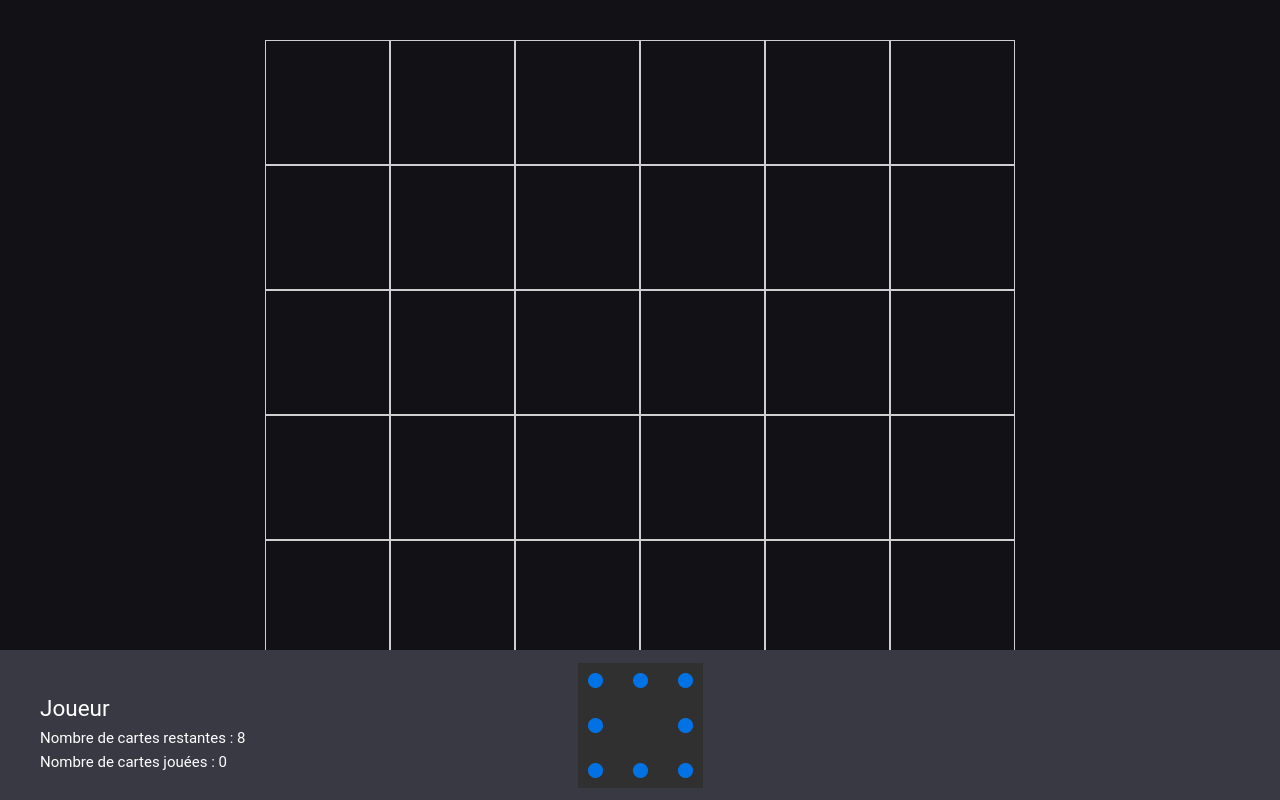
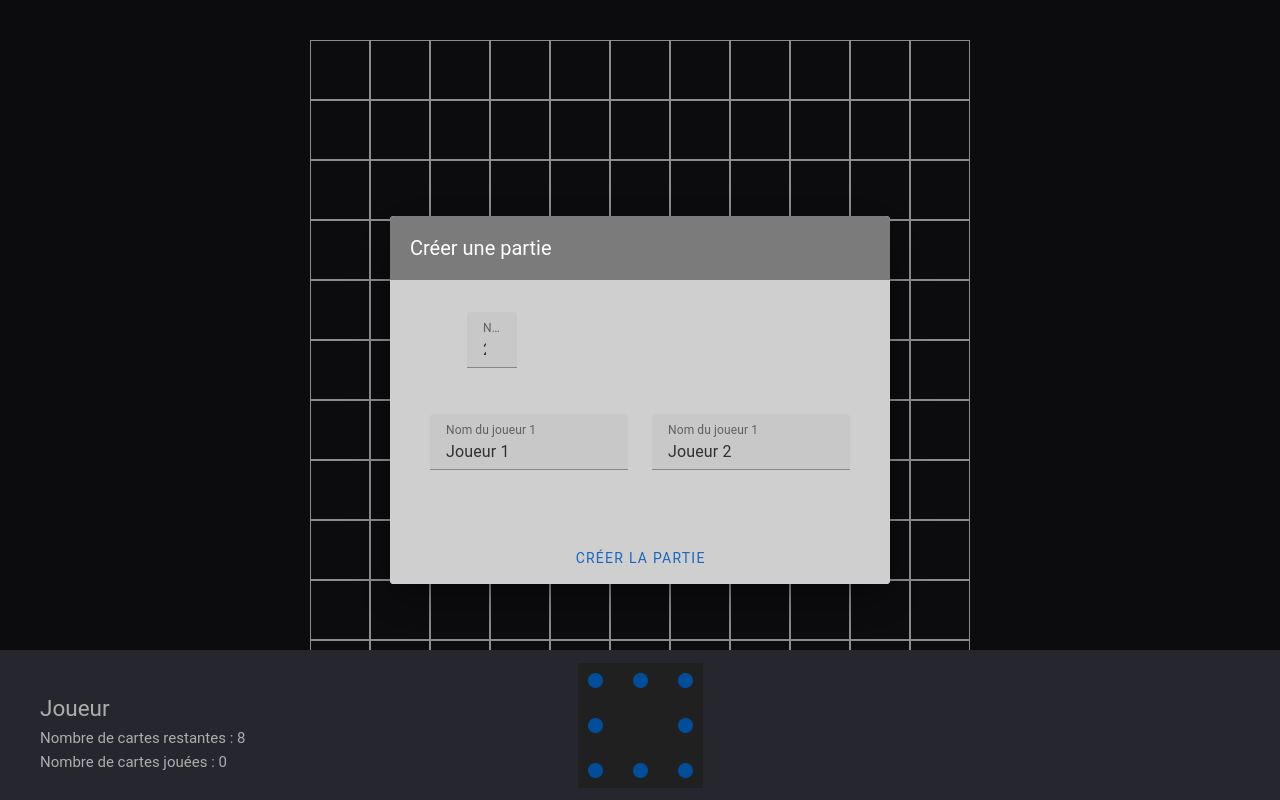
Before and after one commit to TristanBourbigot/punto, a Vue app in the folder V1/: page / in a window 1280 px wide. Built offline with nearby package versions, Linux system fonts and the light colour scheme.

Commit message:
add vuetify

```diff
--- a/V1/package.json
+++ b/V1/package.json
@@ -8,7 +8,8 @@
     "preview": "vite preview"
   },
   "dependencies": {
-    "vue": "^3.3.4"
+    "vue": "^3.3.4",
+    "vuetify-use-dialog": "^0.6.2"
   },
   "devDependencies": {
     "@vitejs/plugin-vue": "^4.4.0",
--- a/V1/src/App.vue
+++ b/V1/src/App.vue
@@ -9,20 +9,25 @@ export default {
           nbTurn : 0,
           nbPlayeurToPlay : 0,
           nbPlayeur : 2,
-          playeurName : ["Joueur 1", "Joueur 2"],
-          card : [[],[],[],[]]
+          playeurName : ["Joueur 1", "Joueur 2", "Joueur 3", "Joueur 4"],
+          card : [[],[],[],[]],
+          dialog : true,
+          rules: {
+            required: value => !!value || 'Champs requis',
+            maxNbPlayeur: value => value <= 4 || 'Max 4 joueurs',
+            minNbPlayeur: value => value >= 2 || 'Min 2 joueurs',
+          },
         }
   },
   methods :{
-    createGame(nbPlayer, playeurName){
-      this.nbPlayeur = nbPlayer;
-      this.playeurName = playeurName;
+    createGame(){
+      this.dialog = false;
       this.nbPlayeurToPlay = 1;
-      this.playeurToPlay = this.playeurName[this.nbPlayeurToPlay];
+      this.playeurToPlay = this.playeurName[this.nbPlayeurToPlay-1];
       this.nbTurn = 0;
     },
     playCard(idCol){
-      document.getElementById(idCol).innerHTML = "<img src='/src/assets/card/"+this.cardToPlay+"' id='cardToPlay' height='123px' width='123px'> ";
+      document.getElementById(idCol).innerHTML = "<img src='/src/assets/card/"+this.cardToPlay+"' id='cardToPlay' height='57px' width='57px'> ";
       changePlayeur();
     },
     changePlayeur(){
@@ -39,10 +44,11 @@ export default {
 </script>
 
 <template>
+
 <div class="plateau">
   <div class="grille">
-    <div :class="'row-'+i"  v-for="i in 6" :key="i">
-        <div :class="'col col-'+i+j"  :id="'col-'+i+j" v-for="j in 6" :key="j" v-on:click="playCard('col-'+i+j)">
+    <div :class="'row-'+i"  v-for="i in 11" :key="i">
+        <div :class="'col col-'+i+j"  :id="'col-'+i+j" v-for="j in 11" :key="j" v-on:click="playCard('col-'+i+j)">
         </div>
     </div>
   </div>
@@ -60,6 +66,71 @@ export default {
   </div>
 </footer>
 
+  <template>
+    <v-dialog
+      v-model="dialog"
+      transition="dialog-bottom-transition"
+      width="500px"
+    >
+      <v-card>
+        <v-toolbar
+          color="#7b7b7b"
+          title="Créer une partie"
+        ></v-toolbar>
+        <v-card-text style="background-color:#cfcfcf;">
+          <v-container>
+            <v-row class="justify-center">
+              <v-col cols="1" sm="10" md="10">
+                <v-text-field
+                  :rules="[rules.required , rules.maxNbPlayeur, rules.minNbPlayeur]"
+                  v-model="nbPlayeur"
+                  label="Nb joueurs"
+                  type="number"
+                  width="50px"
+                ></v-text-field>
+              </v-col>
+            </v-row>
+            <v-row>
+              <v-col cols="4" sm="6" md="6">
+                <v-text-field
+                  :rules="[rules.required]"
+                  v-model="playeurName[0]"
+                  label="Nom du joueur 1"
+                ></v-text-field>
+              </v-col>
+              <v-col cols="4" sm="6" md="6">
+                <v-text-field
+                  :rules="[rules.required]"
+                  v-model="playeurName[1]"
+                  label="Nom du joueur 1"
+                ></v-text-field>
+              </v-col>
+            </v-row>
+            <v-row>
+              <v-col v-if="nbPlayeur>=3" cols="4" sm="6" md="6">
+                <v-text-field
+                  :rules="[rules.required]"
+                  v-model="playeurName[2]"
+                  label="Nom du joueur 1"
+                ></v-text-field>
+              </v-col>
+              <v-col v-if="nbPlayeur>=4" cols="4" sm="6" md="6">
+                <v-text-field
+                  :rules="[rules.required]"
+                  v-model="playeurName[3]"
+                  label="Nom du joueur 1"
+                ></v-text-field>
+              </v-col>
+            </v-row>
+          </v-container>
+        </v-card-text>
+        <v-card-actions style="background-color:#cfcfcf;">
+          <v-btn color="primary" block @click="createGame()">Créer la partie</v-btn>
+        </v-card-actions>
+      </v-card>
+    </v-dialog>
+
+  </template>
 </template>
 
 <style scoped>
@@ -95,22 +166,22 @@ Custom Grid
   padding-top: 40px;
   text-align: center;
   display: grid;
-  grid-template-columns: repeat(6, 1fr);
-  grid-template-rows: repeat(6, 1fr);
-  height: 825px;
-  width: 750px;
+  grid-template-columns: repeat(11, 1fr);
+  grid-template-rows: repeat(11, 1fr);
+  height: 700px;
+  width: 660px;
 }
 
 .col{
   border: solid #cfcfcf 1.5px;
-  height: 125px;
-  width: 125px;
+  height: 60px;
+  width: 60px;
+  padding: 0px;
+  margin: 0px;
 }
 
 .col:hover{
   border: solid #cfcfcf 1.5px;
-  height: 125px;
-  width: 125px;
   background: #7b7b7b;
 }
 
--- a/V1/src/main.js
+++ b/V1/src/main.js
@@ -1,6 +1,16 @@
 import './assets/main.css'
-
 import { createApp } from 'vue'
 import App from './App.vue'
 
-createApp(App).mount('#app')
+// Vuetify
+import 'vuetify/styles'
+import { createVuetify } from 'vuetify'
+import * as components from 'vuetify/components'
+import * as directives from 'vuetify/directives'
+
+const vuetify = createVuetify({
+  components,
+  directives,
+})
+
+createApp(App).use(vuetify).mount('#app')
```
Also changed, not shown: 1 other file (tests, documents, lock files or other folders).
